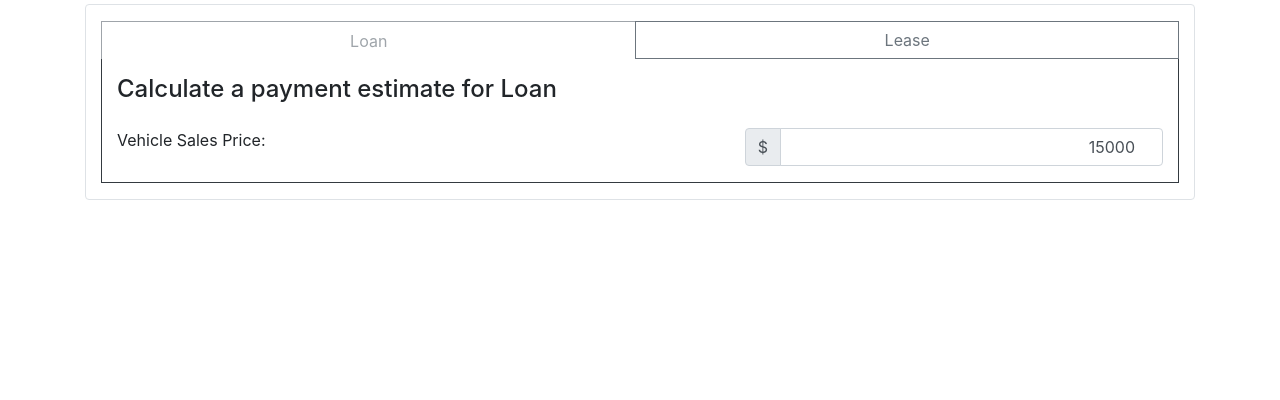
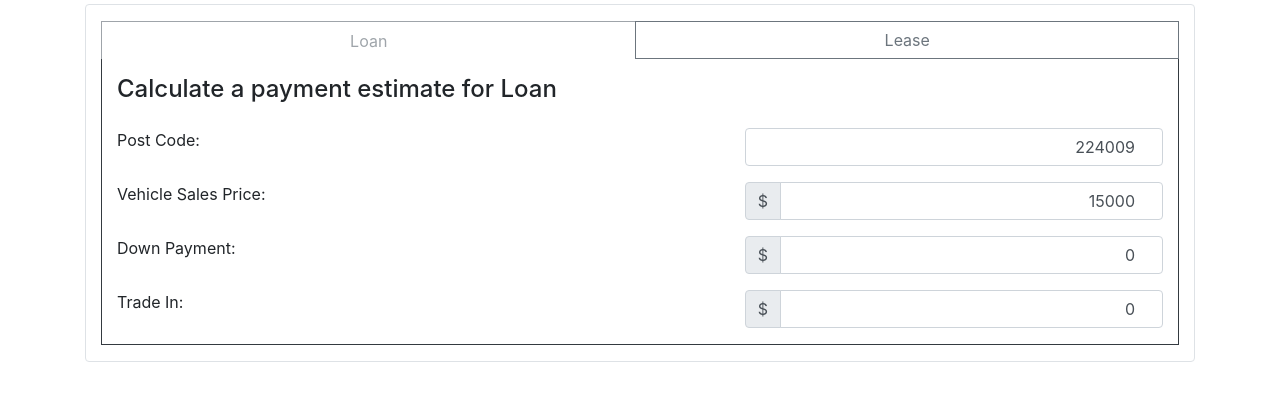
Before and after one commit to Guseff/calculator, a React app: page / in a window 1280 px wide. Shown: the top 400 px of the page. Built offline with nearby package versions, Linux system fonts and the light colour scheme.

Commit message:
feat: add downPayment and Trade in fields

```diff
--- a/src/App.jsx
+++ b/src/App.jsx
@@ -11,6 +11,8 @@ class App extends Component {
       isLoan: true,
       vehiclePrice: 15000,
       postCode: 224009,
+      downPayment: 0,
+      tradeIn: 0,
     }
   }
 
@@ -29,8 +31,18 @@ class App extends Component {
     this.setState({ postCode: Number.parseInt(e.target.value, 10) })
   }
 
+  changeDownPaymentHandle = e => {
+    e.preventDefault()
+    this.setState({ downPayment: Number.parseInt(e.target.value, 10) })
+  }
+
+  changeTradeInHandle = e => {
+    e.preventDefault()
+    this.setState({ tradeIn: Number.parseInt(e.target.value, 10) })
+  }
+
   render() {
-    const { isLoan, vehiclePrice, postCode } = this.state
+    const { isLoan, vehiclePrice, postCode, downPayment, tradeIn } = this.state
     return (
       <div className="container rounded border py-3 mt-1">
         <Navbar isLoan={isLoan} changeTab={this.changeTab} />
@@ -40,6 +52,10 @@ class App extends Component {
           changePriceHandle={this.changePriceHandle}
           postCode={postCode}
           changePostCodeHandle={this.changePostCodeHandle}
+          downPayment={downPayment}
+          changeDownPaymentHandle={this.changeDownPaymentHandle}
+          tradeIn={tradeIn}
+          changeTradeInHandle={this.changeTradeInHandle}
         />
       </div>
     )
--- a/src/components/CommonFields/CommonFields.jsx
+++ b/src/components/CommonFields/CommonFields.jsx
@@ -6,11 +6,22 @@ import NumInput from '../NumInput'
 const CommonFields = ({
   vehiclePrice,
   changePriceHandle,
-  // postCode,
-  // changePostCodeHandle,
+  postCode,
+  changePostCodeHandle,
+  downPayment,
+  changeDownPaymentHandle,
+  tradeIn,
+  changeTradeInHandle,
 }) => {
   return (
     <form className="form-horizontal">
+      <NumInput
+        variable={postCode}
+        changeVarHandle={changePostCodeHandle}
+        text="Post Code:"
+        dollar={false}
+        name="post-code"
+      />
       <NumInput
         variable={vehiclePrice}
         changeVarHandle={changePriceHandle}
@@ -18,15 +29,33 @@ const CommonFields = ({
         dollar
         name="price"
       />
+      <NumInput
+        variable={downPayment}
+        changeVarHandle={changeDownPaymentHandle}
+        text="Down Payment:"
+        dollar
+        name="down-payment"
+      />
+      <NumInput
+        variable={tradeIn}
+        changeVarHandle={changeTradeInHandle}
+        text="Trade In:"
+        dollar
+        name="trade-in"
+      />
     </form>
   )
 }
 
 CommonFields.propTypes = {
   vehiclePrice: PropTypes.number.isRequired,
-  // postCode: PropTypes.number.isRequired,
+  postCode: PropTypes.number.isRequired,
+  downPayment: PropTypes.number.isRequired,
+  tradeIn: PropTypes.number.isRequired,
   changePriceHandle: PropTypes.func.isRequired,
-  // changePostCodeHandle: PropTypes.func.isRequired,
+  changePostCodeHandle: PropTypes.func.isRequired,
+  changeDownPaymentHandle: PropTypes.func.isRequired,
+  changeTradeInHandle: PropTypes.func.isRequired,
 }
 
 export default CommonFields
--- a/src/components/MainField/MainField.jsx
+++ b/src/components/MainField/MainField.jsx
@@ -10,6 +10,10 @@ const MainField = ({
   changePriceHandle,
   postCode,
   changePostCodeHandle,
+  downPayment,
+  changeDownPaymentHandle,
+  tradeIn,
+  changeTradeInHandle,
 }) => {
   const typeOfCalc = isLoan ? 'Loan' : 'Lease'
   return (
@@ -20,6 +24,10 @@ const MainField = ({
         changePriceHandle={changePriceHandle}
         postCode={postCode}
         changePostCodeHandle={changePostCodeHandle}
+        downPayment={downPayment}
+        changeDownPaymentHandle={changeDownPaymentHandle}
+        tradeIn={tradeIn}
+        changeTradeInHandle={changeTradeInHandle}
       />
     </div>
   )
@@ -31,6 +39,10 @@ MainField.propTypes = {
   changePriceHandle: PropTypes.func.isRequired,
   postCode: PropTypes.number.isRequired,
   changePostCodeHandle: PropTypes.func.isRequired,
+  downPayment: PropTypes.number.isRequired,
+  changeDownPaymentHandle: PropTypes.func.isRequired,
+  tradeIn: PropTypes.number.isRequired,
+  changeTradeInHandle: PropTypes.func.isRequired,
 }
 
 export default MainField
```
